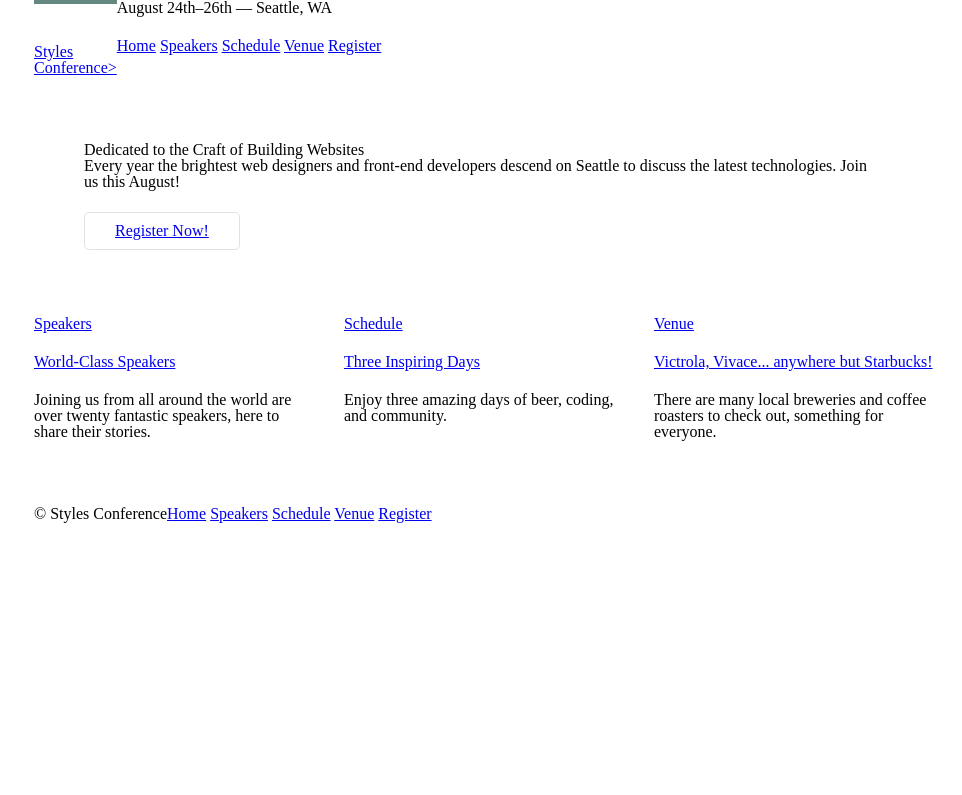
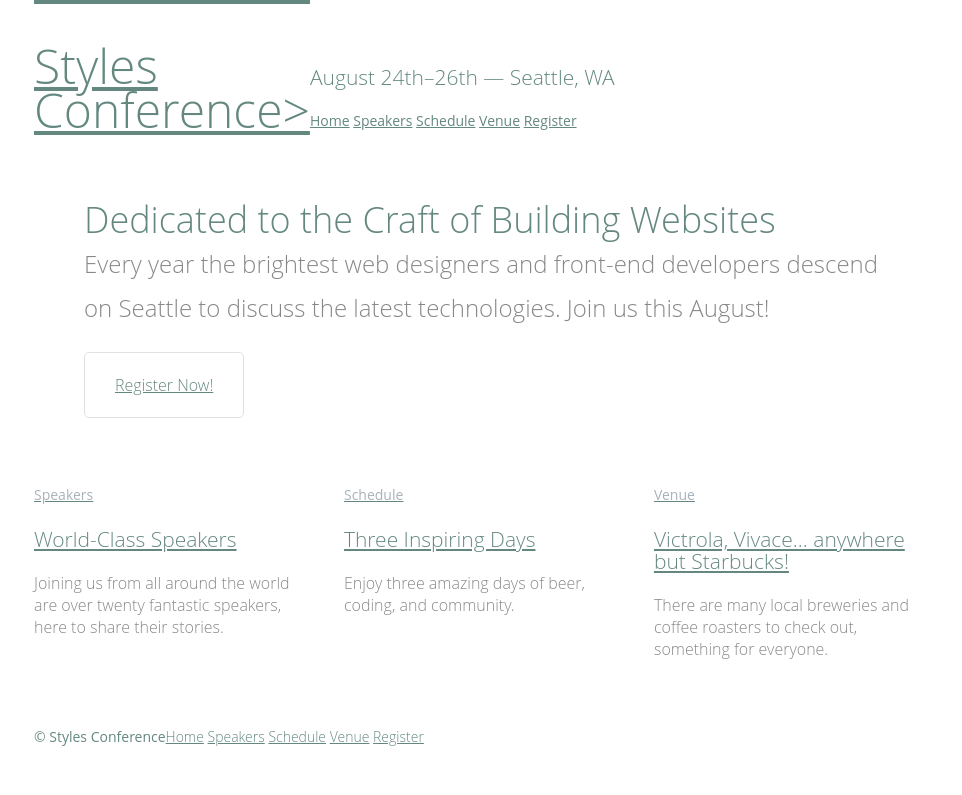
Before and after one commit to bbarrows89/shay-howe-HTML_CSS, a plain HTML site: page styles-conference (shayhowe)/index.html in a window 1280 px wide. Shown: the whole page, without its empty margins (156-1118 px from the left). Drawn offline with Linux system fonts and the light colour scheme.

Commit message:
lots of new classes for custom type and styles

```diff
--- a/styles-conference (shayhowe)/assets/stylesheets/main.css
+++ b/styles-conference (shayhowe)/assets/stylesheets/main.css
@@ -45,6 +45,17 @@ q:before, q:after {
 table {
 	border-collapse: collapse;
 	border-spacing: 0;
+}
+
+/*
+===================================
+Custom Styles
+===================================
+*/
+
+body {
+	color: #888;
+	font: 300 16px/22px "Open Sans", "Helvetica Neue", Helvetica, Arial, sans-serif;
 }
 
 /*
@@ -116,6 +127,56 @@ h1, h3, h4, h5, p {
 	margin-bottom: 22px;
 }
 
+h1, h2, h3, h4 {
+	color: #648880;
+}
+
+h1 {
+	font-size: 36px;
+	line-height: 44px;
+}
+
+h2 {
+	font-size: 24px;
+	line-height: 44px;
+}
+
+h3 {
+	font-size: 21px;
+}
+
+h4 {
+	font-size: 18px;
+}
+
+h5 {
+	color: #a9b2b9;
+	font-size: 14px;
+	font-weight: 400;
+	}
+
+strong {
+	font weight: 400;
+}
+
+cite, em {
+	font-style: italic;
+}
+
+/*
+===========================
+Links
+===========================
+*/
+
+a:hover {
+	color: #a9b2b9;
+}
+
+a {
+	color: #648880;
+}
+
 /*
 ===========================
 Buttons
@@ -140,8 +201,19 @@ Primary Header
 
 .logo {
 	border-top: 4px solid #648880;
+	float: left;
+	font-size: 48px;
+	line-height: 44px;
 	padding: 40px 0 22px 0;
-	float: left;
+}
+
+.tagline {
+	margin: 66px 0 22px 0;
+}
+
+.primary-nav {
+	font-size: 14px;
+	font-weight: 400;
 }
 
 /*
@@ -151,11 +223,14 @@ Primary Footer
 */
 
 .primary-footer {
+	color: #648880;
+	font-size: 14px;
 	padding-top: 44px;
 	padding-bottom: 44px;
 }
 .primary-footer small {
 	float: left;
+	font-weight: 400;
 }
 
 /*
@@ -165,5 +240,18 @@ Home
 */
 
 .hero {
+	line-height: 44px;
 	padding: 22px 80px 66px 80px
 }
+
+.hero h2 {
+	font-size: 36px;
+}
+
+.hero p {
+	font-size: 24px;
+}
+
+.teaser a:hover h3 {
+	color: #a9b2b9;
+}
--- a/styles-conference (shayhowe)/index.html
+++ b/styles-conference (shayhowe)/index.html
@@ -17,9 +17,9 @@
 				<a href="index.html">Styles <br> Conference></a>
 			</h1>
 
-			<h3>August 24th&ndash;26th &mdash; Seattle, WA</h3>
+			<h3 class="tagline">August 24th&ndash;26th &mdash; Seattle, WA</h3>
 
-			<nav>
+			<nav class="primary-nav">
 				<a href="index.html">Home</a>
 				<a href="speakers.html">Speakers</a>
 				<a href="schedule.html">Schedule</a>
@@ -47,7 +47,7 @@
 
 			<!-- Speakers -->
 
-			<section class="col-1-3">
+			<section class="teaser col-1-3">
 					<a href="speakers.html">
 						 <h5>Speakers</h5>
 						 <h3>World-Class Speakers</h3>
@@ -57,7 +57,7 @@
 
 				Schedule
 
-				--><section class="col-1-3">
+				--><section class="teaser col-1-3">
 				<a href="schedule.html">
 					<h5>Schedule</h5>
 					<h3>Three Inspiring Days</h3>
@@ -67,7 +67,7 @@
 
 				Venue
 
-			--><section class="col-1-3">
+			--><section class="teaser col-1-3">
 			<a href="venue.html">
 					<h5>Venue</h5>
 					<h3>Victrola, Vivace... anywhere but Starbucks!</h3>
```
Also changed, not shown: styles-conference (shayhowe)/register.html (+5 -5 lines), styles-conference (shayhowe)/schedule.html (+3 -3 lines), styles-conference (shayhowe)/speakers.html (+3 -3 lines), styles-conference (shayhowe)/venue.html (+2 -2 lines).
